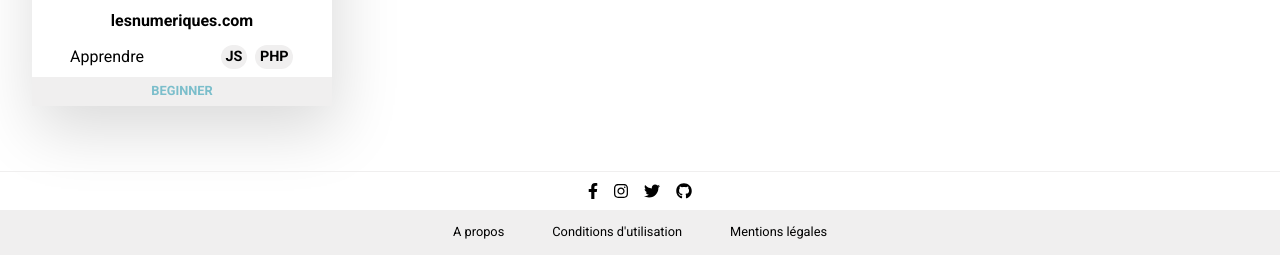
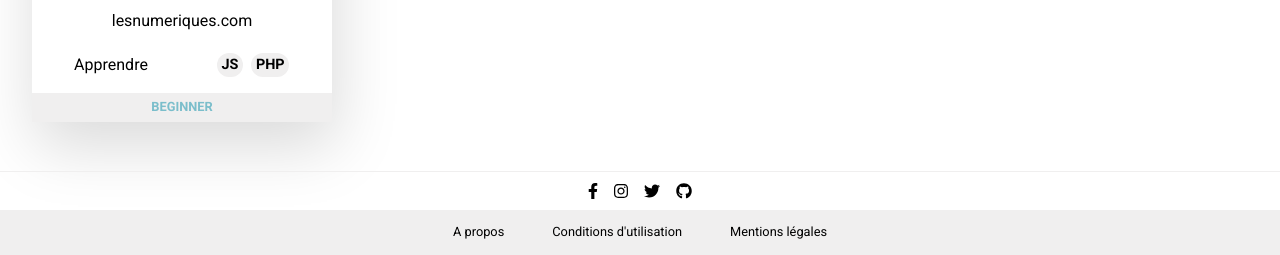
Before and after one commit to VirginieLemaire/DEV-Interest, a React app in the folder FRONT/: page / in a window 1280 px wide. Shown: the part 545-800 px from the top of the page. Built offline with nearby package versions, Linux system fonts and the light colour scheme.

```diff
--- a/FRONT/src/components/Card/card.scss
+++ b/FRONT/src/components/Card/card.scss
@@ -29,7 +29,7 @@
   &__website{
     text-align: center;
     // background-color: vars.$light-color;
-    font-weight: bold;
+    // font-weight: bold;
     margin-top: 1rem;
   }
 
@@ -39,6 +39,7 @@
 
   &__tags{
     display: flex;
+    padding: 0.5rem;
 
     &-category{
       width: 50%;
```
